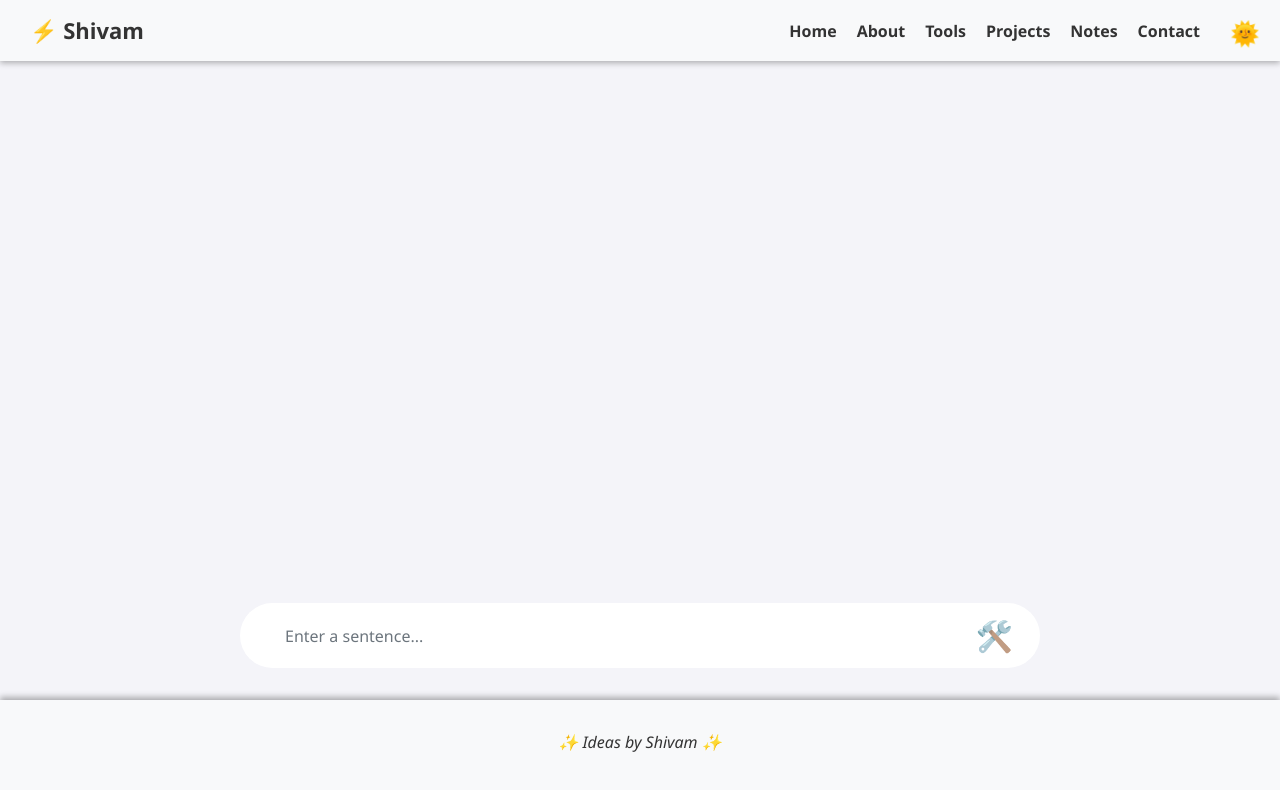
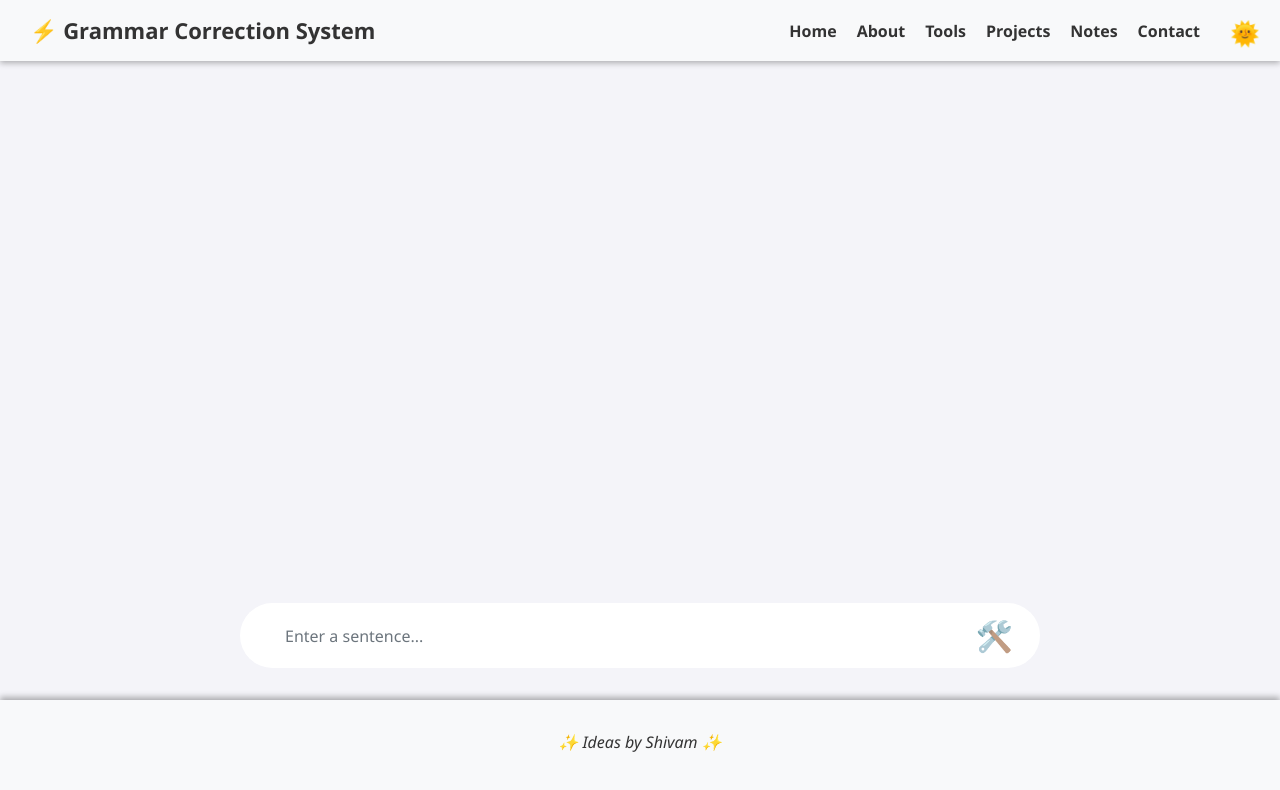
Before and after one commit to therockshivam/therockshivam.github.io, a plain HTML site: page tools/gammar-correction-system/index.html in a window 1280 px wide. Drawn offline with nearby package versions, Linux system fonts and the light colour scheme.

Commit message:
Update dynamic navbar names for different sections

```diff
--- a/components/common/navbar.html
+++ b/components/common/navbar.html
@@ -1,5 +1,6 @@
 <nav class="navbar" data-aos="fade-down">
-    <div class="logo">⚡ Shivam</div>
+    <div class="logo">⚡ <span id="dynamic-name"></span></div>
+
     <ul class="nav-links" id="navLinks">
       <li><a href="#hero">Home</a></li>
       <li><a href="#about">About</a></li>
--- a/js/script.js
+++ b/js/script.js
@@ -26,6 +26,7 @@ typeWriter();
         .then(response => response.text())
         .then(data => {
           document.getElementById('navbar').innerHTML = data;
+          document.getElementById('dynamic-name').textContent = "Portfolio";
         });
     }
 
--- a/tools/gammar-correction-system/main.js
+++ b/tools/gammar-correction-system/main.js
@@ -200,6 +200,7 @@ function resetUI() {
         .then(response => response.text())
         .then(data => {
           document.getElementById('navbar').innerHTML = data;
+          document.getElementById('dynamic-name').textContent = "Grammar Correction System";
         });
     }
 
--- a/tools/plate-identifier/car.js
+++ b/tools/plate-identifier/car.js
@@ -83,6 +83,7 @@ document.getElementById('value33').innerText=dt.result.extraction_output.vehicle
           .then(response => response.text())
           .then(data => {
             document.getElementById('navbar').innerHTML = data;
+            document.getElementById('dynamic-name').textContent = "Plate Identifier";
           });
       }
 
```
